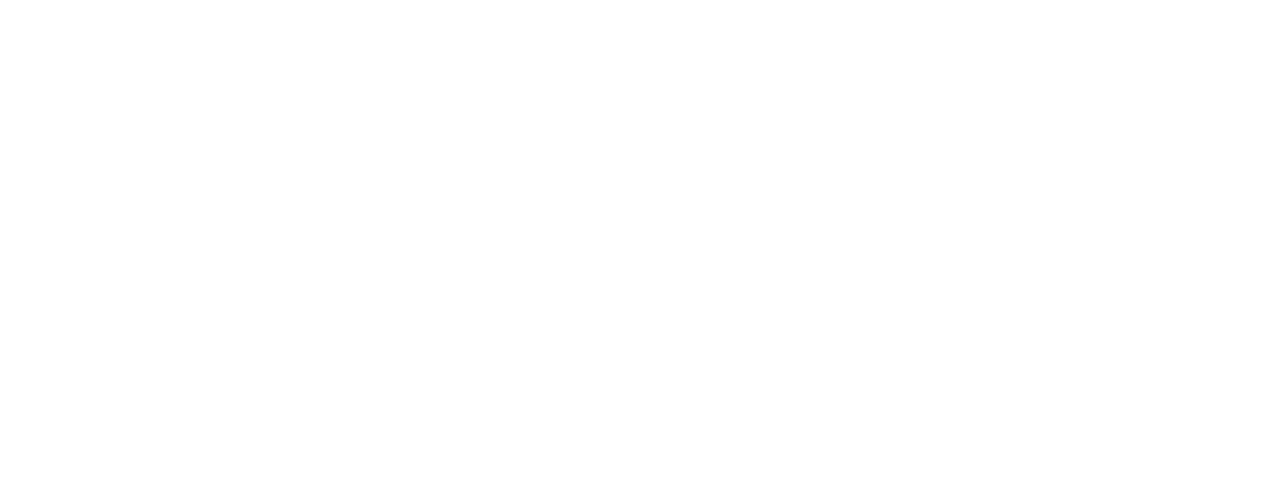
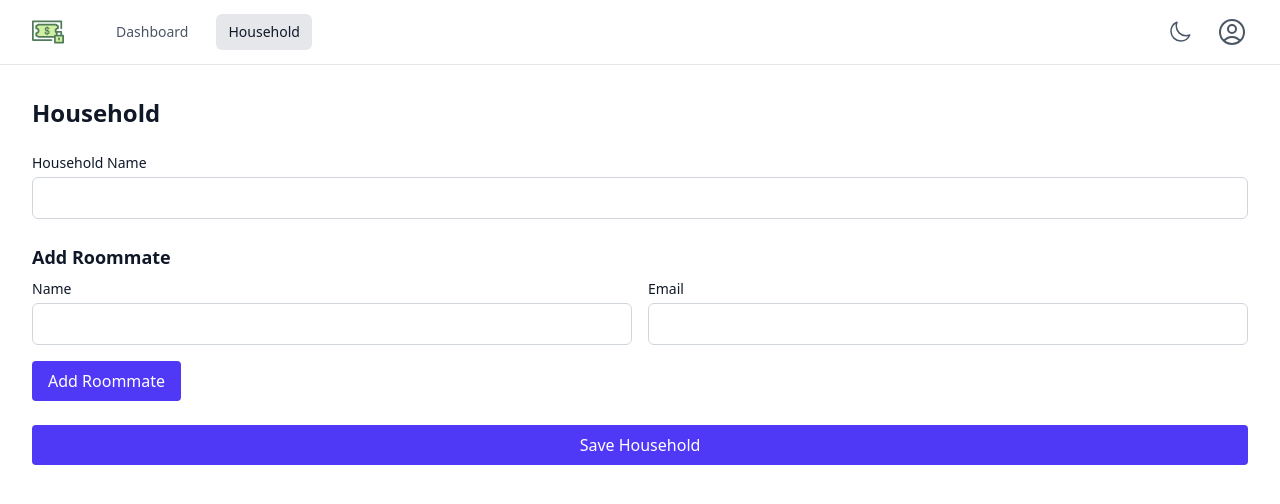
Before and after one commit to darryljamescruz/csc437-roomiesplit, a React (Vite) app in the folder packages/react-frontend/: page /household in a window 1280 px wide. Before the commit this address had no page. Shown: the top 504 px of the page. Built offline with nearby package versions, Linux system fonts and the light colour scheme.

Commit message:
added household page frontend and added form, updated navbar navigation, and moved "component" .jsx into components directory

```diff
--- a/packages/react-frontend/src/App.jsx
+++ b/packages/react-frontend/src/App.jsx
@@ -4,6 +4,8 @@
 import SignUp from './pages/SignUp';
 import MainLayout from './pages/MainLayout';
 import MainPage from './pages/Dashboard';
+import HouseholdPage from './pages/HouseholdPage';
+
 import './index.css';
 
 function App() {
@@ -14,6 +16,7 @@
         <Route path="/signup" element={<SignUp />} />
         <Route element={<MainLayout />}>
           <Route path="/main" element={<MainPage />} />
+          <Route path="/household" element={<HouseholdPage />} />
           {/* Additional protected routes can go here */}
         </Route>
         <Route path="/" element={<Login />} />
--- /dev/null
+++ b/packages/react-frontend/src/components/HouseholdForm.jsx
@@ -0,0 +1,144 @@
+import React, { useState } from 'react';
+
+/**
+ * HouseholdForm Component
+ * Renders a form to create a household by naming it and adding roommates.
+ *
+ * Props:
+ * - onSubmit: function called with household data when the form is submitted.
+ */
+export default function HouseholdForm({ onSubmit }) {
+  // State for household name and roommate inputs.
+  const [householdName, setHouseholdName] = useState('');
+  const [roommateName, setRoommateName] = useState('');
+  const [roommateEmail, setRoommateEmail] = useState('');
+  const [roommates, setRoommates] = useState([]);
+
+  // Function to add a roommate to the roommates array.
+  const addRoommate = () => {
+    if (roommateName.trim() && roommateEmail.trim()) {
+      setRoommates([...roommates, { name: roommateName.trim(), email: roommateEmail.trim() }]);
+      setRoommateName('');
+      setRoommateEmail('');
+    }
+  };
+
+  // Handle form submission.
+  const handleSubmit = (e) => {
+    e.preventDefault();
+    // Create a household object with the household name and the list of roommates.
+    const householdData = {
+      householdName,
+      roommates,
+    };
+    // Call the parent-provided onSubmit function with the data.
+    onSubmit(householdData);
+    // Optionally reset form state after submission.
+    setHouseholdName('');
+    setRoommates([]);
+  };
+
+  return (
+    <form onSubmit={handleSubmit} className="space-y-6">
+      {/* Household Name Input */}
+      <div>
+        <label
+          htmlFor="householdName"
+          className="block text-sm font-medium text-gray-900 dark:text-gray-200"
+        >
+          Household Name
+        </label>
+        <input
+          type="text"
+          id="householdName"
+          required
+          value={householdName}
+          onChange={(e) => setHouseholdName(e.target.value)}
+          className="mt-1 block w-full rounded-md border border-gray-300 px-3 py-2 placeholder-gray-400
+                     focus:border-indigo-500 focus:ring-indigo-500 dark:bg-gray-700 dark:border-gray-600 dark:text-gray-200"
+        />
+      </div>
+
+      {/* Add Roommate Section */}
+      <div>
+        <h2 className="text-lg font-semibold text-gray-900 dark:text-gray-200 mb-2">Add Roommate</h2>
+        <div className="grid grid-cols-1 sm:grid-cols-2 gap-4">
+          {/* Roommate Name */}
+          <div>
+            <label
+              htmlFor="roommateName"
+              className="block text-sm font-medium text-gray-900 dark:text-gray-200"
+            >
+              Name
+            </label>
+            <input
+              type="text"
+              id="roommateName"
+              value={roommateName}
+              onChange={(e) => setRoommateName(e.target.value)}
+              className="mt-1 block w-full rounded-md border border-gray-300 px-3 py-2 placeholder-gray-400
+                         focus:border-indigo-500 focus:ring-indigo-500 dark:bg-gray-700 dark:border-gray-600 dark:text-gray-200"
+            />
+          </div>
+          {/* Roommate Email */}
+          <div>
+            <label
+              htmlFor="roommateEmail"
+              className="block text-sm font-medium text-gray-900 dark:text-gray-200"
+            >
+              Email
+            </label>
+            <input
+              type="email"
+              id="roommateEmail"
+              value={roommateEmail}
+              onChange={(e) => setRoommateEmail(e.target.value)}
+              className="mt-1 block w-full rounded-md border border-gray-300 px-3 py-2 placeholder-gray-400
+                         focus:border-indigo-500 focus:ring-indigo-500 dark:bg-gray-700 dark:border-gray-600 dark:text-gray-200"
+            />
+          </div>
+        </div>
+        <button
+          type="button"
+          onClick={addRoommate}
+          className="mt-4 bg-indigo-600 text-white px-4 py-2 rounded hover:bg-indigo-500 focus:outline-none focus:ring-2 focus:ring-indigo-500"
+        >
+          Add Roommate
+        </button>
+      </div>
+
+      {/* Display Roommate List if there are any */}
+      {roommates.length > 0 && (
+        <div>
+          <h2 className="text-lg font-semibold text-gray-900 dark:text-gray-200 mb-2">Roommates</h2>
+          <div className="overflow-x-auto">
+            <table className="min-w-full border-collapse border border-gray-300 dark:border-gray-600">
+              <thead className="bg-gray-50 dark:bg-gray-800">
+                <tr>
+                  <th className="px-4 py-2 border border-gray-300 dark:border-gray-600">Name</th>
+                  <th className="px-4 py-2 border border-gray-300 dark:border-gray-600">Email</th>
+                </tr>
+              </thead>
+              <tbody>
+                {roommates.map((rm, idx) => (
+                  <tr key={idx} className="bg-white dark:bg-gray-700">
+                    <td className="px-4 py-2 border border-gray-300 dark:border-gray-600">{rm.name}</td>
+                    <td className="px-4 py-2 border border-gray-300 dark:border-gray-600">{rm.email}</td>
+                  </tr>
+                ))}
+              </tbody>
+            </table>
+          </div>
+        </div>
+      )}
+
+      {/* Submit Button */}
+      <button
+        type="submit"
+        className="w-full bg-indigo-600 text-white px-4 py-2 rounded hover:bg-indigo-500 focus:outline-none focus:ring-2 focus:ring-indigo-500"
+      >
+        Save Household
+      </button>
+    </form>
+  );
+}
--- a/packages/react-frontend/src/pages/Navbar.jsx
+++ b/packages/react-frontend/src/components/Navbar.jsx
@@ -1,12 +1,12 @@
 import { UserCircleIcon, SunIcon, MoonIcon } from '@heroicons/react/24/outline';
 import { Menu } from '@headlessui/react';
-import { useNavigate } from 'react-router-dom';
+import { NavLink, useNavigate } from "react-router-dom";
 import moneyIcon from '../assets/money.svg';
 import React, { useState, useEffect } from 'react';
 
 const navigation = [
-  { name: 'Dashboard', href: '#', current: true },
-  { name: 'Household', href: '#', current: false },
+  { name: "Dashboard", href: "/main" },
+  { name: "Household", href: "/household" },
 ];
 
 function classNames(...classes) {
@@ -38,26 +38,23 @@
     <nav className="w-full bg-white dark:bg-gray-900 border-b border-gray-200 dark:border-gray-700">
       <div className="max-w-8xl mx-auto px-4 sm:px-6 lg:px-8 flex items-center justify-between h-16">
         <div className="flex items-center">
-          <img
-            alt="Your Company"
-            src={moneyIcon}
-            className="h-8 w-auto"
-          />
+          <img alt="Money Icon" src={moneyIcon} className="h-8 w-auto" />
           <div className="ml-10 flex space-x-4">
             {navigation.map((item) => (
-              <a
+              <NavLink
                 key={item.name}
-                href={item.href}
-                aria-current={item.current ? 'page' : undefined}
-                className={classNames(
-                  item.current
-                    ? 'bg-gray-200 text-gray-900 dark:bg-gray-700 dark:text-white'
-                    : 'text-gray-600 hover:bg-gray-100 hover:text-gray-900 dark:text-gray-300 dark:hover:bg-gray-600 dark:hover:text-white',
-                  'rounded-md px-3 py-2 text-sm font-medium'
-                )}
+                to={item.href}
+                className={({ isActive }) =>
+                  classNames(
+                    isActive
+                      ? "bg-gray-200 text-gray-900 dark:bg-gray-700 dark:text-white"
+                      : "text-gray-600 hover:bg-gray-100 hover:text-gray-900 dark:text-gray-300 dark:hover:bg-gray-600 dark:hover:text-white",
+                    "rounded-md px-3 py-2 text-sm font-medium"
+                  )
+                }
               >
                 {item.name}
-              </a>
+              </NavLink>
             ))}
           </div>
         </div>
@@ -65,7 +62,6 @@
           {/* Dark Mode Toggle Button */}
           <button
             onClick={() => {
-              console.log("Before toggle:", darkMode);
               setDarkMode(!darkMode);
             }}
             aria-label="Toggle dark mode"
--- a/packages/react-frontend/src/pages/Dashboard.jsx
+++ b/packages/react-frontend/src/pages/Dashboard.jsx
@@ -1,6 +1,6 @@
 import React, { useState } from 'react';
 import Modal from '../components/Modal';
-import PurchaseForm from './PurchaseForm';
+import PurchaseForm from '../components/PurchaseForm';
 import EditableTable from './EditableTable';
 
 export default function MainPage() {
--- /dev/null
+++ b/packages/react-frontend/src/pages/HouseholdPage.jsx
@@ -0,0 +1,27 @@
+import React from 'react';
+import HouseholdForm from '../components/HouseholdForm'; // Adjust the path as needed
+
+/**
+ * HouseholdPage Component
+ * Renders a page for creating a household.
+ * It displays a title and includes the HouseholdForm component.
+ * The Navbar remains at the top if this page is rendered inside a shared layout.
+ */
+export default function HouseholdPage() {
+  // This function would be replaced with your backend call later.
+  const handleHouseholdSubmit = (householdData) => {
+    console.log("Household Created:", householdData);
+    // For now, simply log the household info.
+    // Later, you can send this data to your backend and navigate accordingly.
+  };
+
+  return (
+    <div className="p-4">
+      <h1 className="text-2xl font-bold text-gray-900 dark:text-gray-200 mb-6">
+        Household
+      </h1>
+      {/* Render the HouseholdForm and pass the onSubmit callback */}
+      <HouseholdForm onSubmit={handleHouseholdSubmit} />
+    </div>
+  );
+}
--- a/packages/react-frontend/src/pages/MainLayout.jsx
+++ b/packages/react-frontend/src/pages/MainLayout.jsx
@@ -2,7 +2,7 @@
 //  **Layout component for the main pages of the application. Will Reintroduce**
 import React from 'react';
 import { Outlet } from 'react-router-dom';
-import Navbar from './Navbar';
+import Navbar from '../components/Navbar';
 
 export default function MainLayout() {
     return (
```
Also changed, not shown: packages/react-frontend/src/components/PurchaseForm.jsx (renamed from packages/react-frontend/src/pages/PurchaseForm.jsx).
